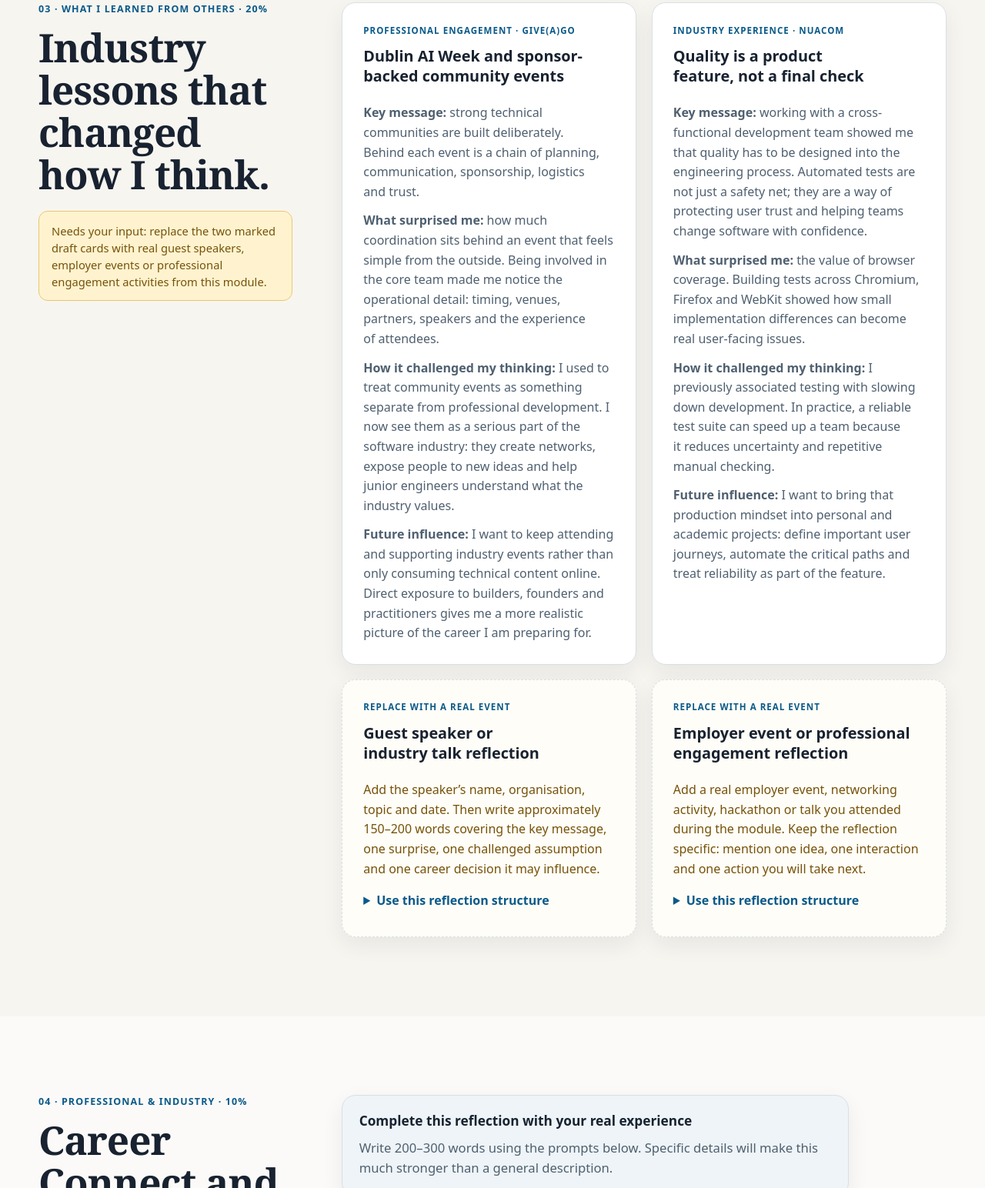
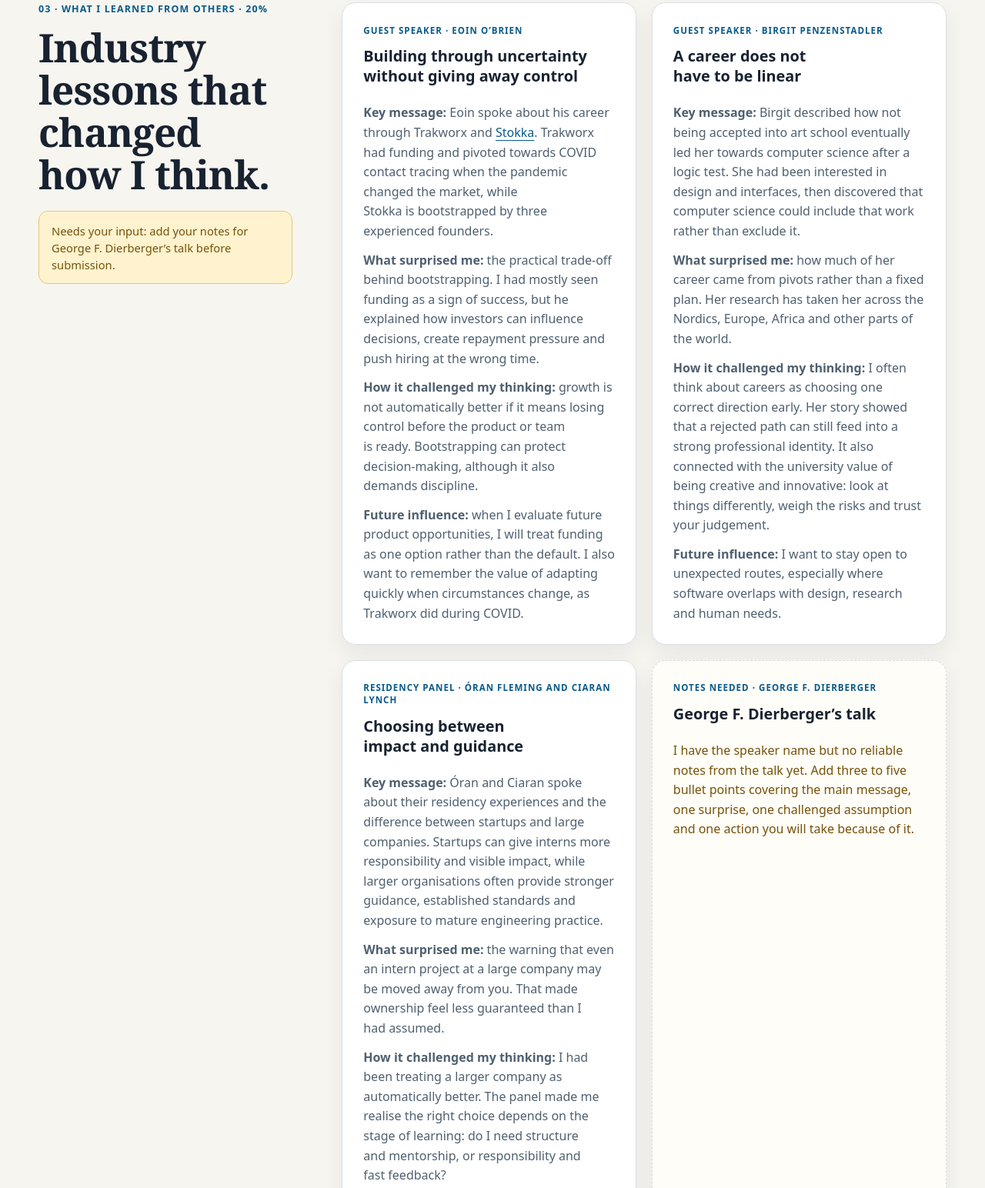
Before and after one commit to hubert-kozlowski/hubert-kozlowski-portfolio, a plain HTML site: page index.html in a window 1280 px wide. Shown: the part 3192-4736 px from the top of the page at 77% size. Drawn offline with Linux system fonts and the light colour scheme.

Commit message:
Convert speaker notes into reflective evidence
Turn the module's guest-speaker notes into concise reflections that connect each speaker's message to future career decisions while marking George Dierberger's talk as still requiring source notes.

Generated with [Devin](https://devin.ai)

Co-Authored-By: Devin <158243242+devin-ai-integration[bot]@users.noreply.github.com>

```diff
--- a/index.html
+++ b/index.html
@@ -130,54 +130,49 @@
         <div class="section-heading">
           <p class="section-kicker">03 · What I learned from others · 20%</p>
           <h2 id="others-title">Industry lessons that changed how I think.</h2>
-          <p class="input-needed">Needs your input: replace the two marked draft cards with real guest speakers, employer events or professional engagement activities from this module.</p>
+          <p class="input-needed">Needs your input: add your notes for George F. Dierberger’s talk before submission.</p>
         </div>
         <div class="section-body">
           <div class="reflection-grid">
             <article class="reflection-card">
-              <div class="card-meta">Professional engagement · Give(a)Go</div>
-              <h3>Dublin AI Week and sponsor-backed community events</h3>
-              <p><strong>Key message:</strong> strong technical communities are built deliberately. Behind each event is a chain of planning, communication, sponsorship, logistics and trust.</p>
-              <p><strong>What surprised me:</strong> how much coordination sits behind an event that feels simple from the outside. Being involved in the core team made me notice the operational detail: timing, venues, partners, speakers and the experience of attendees.</p>
-              <p><strong>How it challenged my thinking:</strong> I used to treat community events as something separate from professional development. I now see them as a serious part of the software industry: they create networks, expose people to new ideas and help junior engineers understand what the industry values.</p>
-              <p><strong>Future influence:</strong> I want to keep attending and supporting industry events rather than only consuming technical content online. Direct exposure to builders, founders and practitioners gives me a more realistic picture of the career I am preparing for.</p>
+              <div class="card-meta">Guest speaker · Eoin O’Brien</div>
+              <h3>Building through uncertainty without giving away control</h3>
+              <p><strong>Key message:</strong> Eoin spoke about his career through Trakworx and <a href="https://stokka.io/" target="_blank" rel="noreferrer">Stokka</a>. Trakworx had funding and pivoted towards COVID contact tracing when the pandemic changed the market, while Stokka is bootstrapped by three experienced founders.</p>
+              <p><strong>What surprised me:</strong> the practical trade-off behind bootstrapping. I had mostly seen funding as a sign of success, but he explained how investors can influence decisions, create repayment pressure and push hiring at the wrong time.</p>
+              <p><strong>How it challenged my thinking:</strong> growth is not automatically better if it means losing control before the product or team is ready. Bootstrapping can protect decision-making, although it also demands discipline.</p>
+              <p><strong>Future influence:</strong> when I evaluate future product opportunities, I will treat funding as one option rather than the default. I also want to remember the value of adapting quickly when circumstances change, as Trakworx did during COVID.</p>
             </article>
 
             <article class="reflection-card">
-              <div class="card-meta">Industry experience · NUACOM</div>
-              <h3>Quality is a product feature, not a final check</h3>
-              <p><strong>Key message:</strong> working with a cross-functional development team showed me that quality has to be designed into the engineering process. Automated tests are not just a safety net; they are a way of protecting user trust and helping teams change software with confidence.</p>
-              <p><strong>What surprised me:</strong> the value of browser coverage. Building tests across Chromium, Firefox and WebKit showed how small implementation differences can become real user-facing issues.</p>
-              <p><strong>How it challenged my thinking:</strong> I previously associated testing with slowing down development. In practice, a reliable test suite can speed up a team because it reduces uncertainty and repetitive manual checking.</p>
-              <p><strong>Future influence:</strong> I want to bring that production mindset into personal and academic projects: define important user journeys, automate the critical paths and treat reliability as part of the feature.</p>
+              <div class="card-meta">Guest speaker · Birgit Penzenstadler</div>
+              <h3>A career does not have to be linear</h3>
+              <p><strong>Key message:</strong> Birgit described how not being accepted into art school eventually led her towards computer science after a logic test. She had been interested in design and interfaces, then discovered that computer science could include that work rather than exclude it.</p>
+              <p><strong>What surprised me:</strong> how much of her career came from pivots rather than a fixed plan. Her research has taken her across the Nordics, Europe, Africa and other parts of the world.</p>
+              <p><strong>How it challenged my thinking:</strong> I often think about careers as choosing one correct direction early. Her story showed that a rejected path can still feed into a strong professional identity. It also connected with the university value of being creative and innovative: look at things differently, weigh the risks and trust your judgement.</p>
+              <p><strong>Future influence:</strong> I want to stay open to unexpected routes, especially where software overlaps with design, research and human needs.</p>
+            </article>
+
+            <article class="reflection-card">
+              <div class="card-meta">Residency panel · Óran Fleming and Ciaran Lynch</div>
+              <h3>Choosing between impact and guidance</h3>
+              <p><strong>Key message:</strong> Óran and Ciaran spoke about their residency experiences and the difference between startups and large companies. Startups can give interns more responsibility and visible impact, while larger organisations often provide stronger guidance, established standards and exposure to mature engineering practice.</p>
+              <p><strong>What surprised me:</strong> the warning that even an intern project at a large company may be moved away from you. That made ownership feel less guaranteed than I had assumed.</p>
+              <p><strong>How it challenged my thinking:</strong> I had been treating a larger company as automatically better. The panel made me realise the right choice depends on the stage of learning: do I need structure and mentorship, or responsibility and fast feedback?</p>
+              <p><strong>Future influence:</strong> when applying for residencies, I will ask more specific questions about mentorship, ownership, code review, deployment exposure and what happens to intern work after it is finished.</p>
             </article>
 
             <article class="reflection-card incomplete">
-              <div class="card-meta">Replace with a real event</div>
-              <h3>Guest speaker or industry talk reflection</h3>
-              <p class="placeholder-text">Add the speaker’s name, organisation, topic and date. Then write approximately 150–200 words covering the key message, one surprise, one challenged assumption and one career decision it may influence.</p>
+              <div class="card-meta">Notes needed · George F. Dierberger</div>
+              <h3>George F. Dierberger’s talk</h3>
+              <p class="placeholder-text">I have the speaker name but no reliable notes from the talk yet. Add three to five bullet points covering the main message, one surprise, one challenged assumption and one action you will take because of it.</p>
               <details>
                 <summary>Use this reflection structure</summary>
                 <ul>
-                  <li>What was the speaker’s main message?</li>
-                  <li>What did they say that you did not expect?</li>
-                  <li>Which of your assumptions did they challenge?</li>
-                  <li>What will you do differently because of the talk?</li>
-                </ul>
-              </details>
-            </article>
-
-            <article class="reflection-card incomplete">
-              <div class="card-meta">Replace with a real event</div>
-              <h3>Employer event or professional engagement reflection</h3>
-              <p class="placeholder-text">Add a real employer event, networking activity, hackathon or talk you attended during the module. Keep the reflection specific: mention one idea, one interaction and one action you will take next.</p>
-              <details>
-                <summary>Use this reflection structure</summary>
-                <ul>
-                  <li>Who did you engage with and in what context?</li>
-                  <li>What did you learn about how employers evaluate graduates?</li>
-                  <li>What did the interaction reveal about your current strengths or gaps?</li>
-                  <li>What concrete follow-up action will you take?</li>
+                  <li>What was George’s main message?</li>
+                  <li>What example or story made it concrete?</li>
+                  <li>What did you not expect to hear?</li>
+                  <li>Which assumption did it challenge?</li>
+                  <li>What will you do differently when preparing for your career?</li>
                 </ul>
               </details>
             </article>
```
Also changed, not shown: 1 other file.
